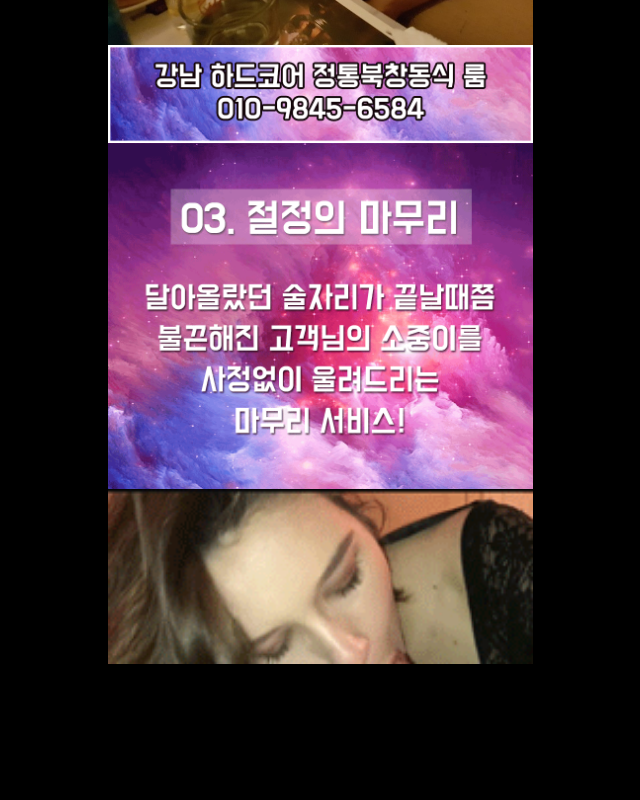
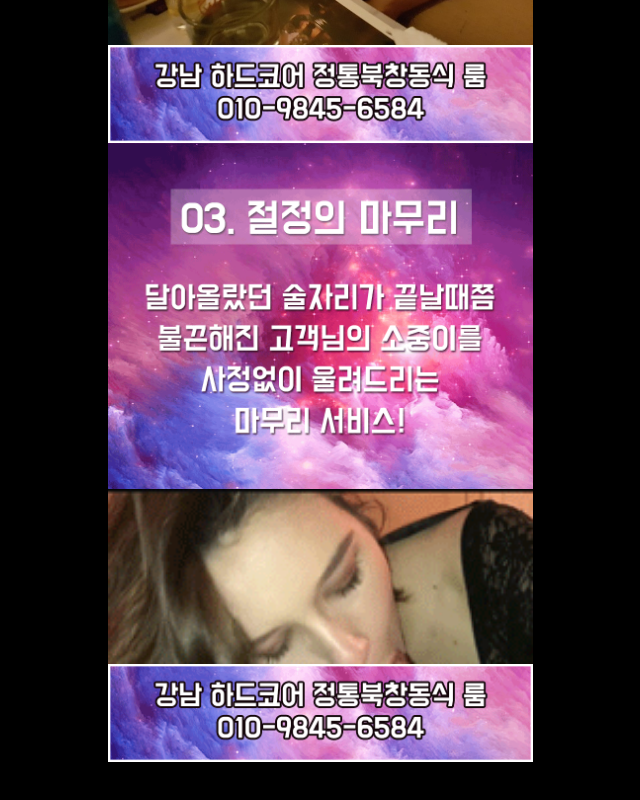
Before and after one commit to fillip89/kwon, a plain HTML site: page pages/hard.html in a window 1280 px wide. Shown: the part 2262-3062 px from the top of the page, without its empty margins (320-960 px from the left). Before the commit the page ends 2976 px from the top, so only its background shows below. Drawn offline with Linux system fonts and the light colour scheme.

Commit message:
Add files via upload

```diff
--- a/pages/hard.html
+++ b/pages/hard.html
@@ -35,6 +35,7 @@
         <img src="../images/hard/hardBanner.gif">
         <img src="../images/hard/hard6.jpg">
         <img src="../images/hard/hard7.gif">
+        <img src="../images/hard/hardBanner.gif">
       </article>
     </main>
     <footer>
```
